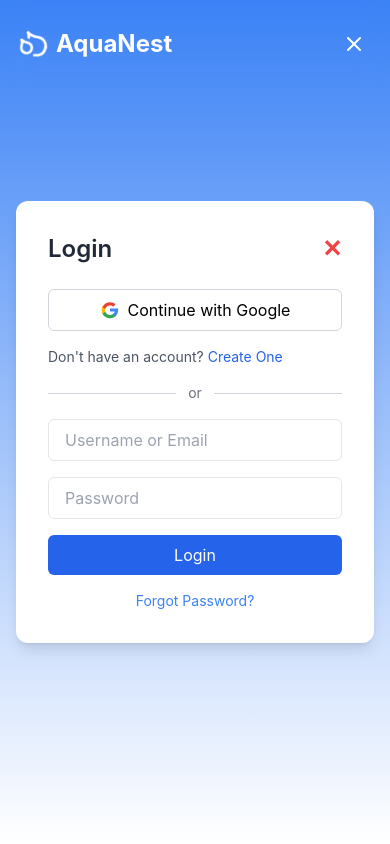
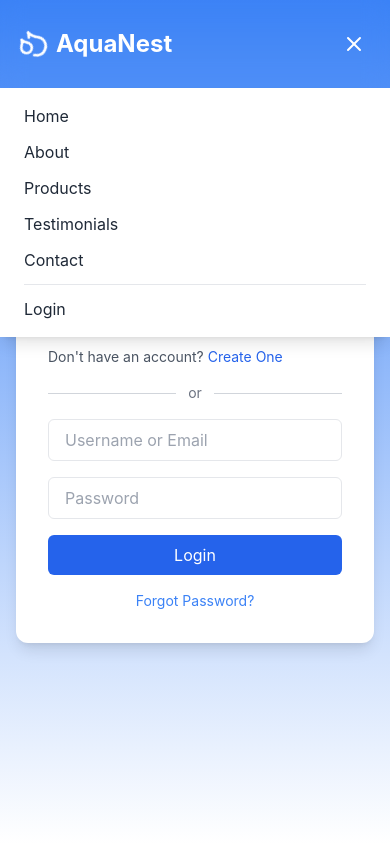
Before and after one commit to ChaudaryAbdullah/Aqua-Nest, a React (Vite) app in the folder frontend/: page /login in a window 390 px wide. Both pictures are taken after a click on the button 354 px from the left and 44 px from the top of the page. Shown: the top 844 px of the page. Built offline with nearby package versions, Linux system fonts and the light colour scheme.

Commit message:
refinements in navbar

```diff
--- a/frontend/src/components/Navbar.tsx
+++ b/frontend/src/components/Navbar.tsx
@@ -259,6 +259,90 @@ const Navbar = () => {
             </AnimatePresence>
           </motion.button>
         </div>
+        {/* Mobile Dropdown Menu */}
+        <AnimatePresence>
+          {isOpen && (
+            <motion.div
+              key="mobile-menu"
+              initial={{ opacity: 0, y: -10 }}
+              animate={{ opacity: 1, y: 0 }}
+              exit={{ opacity: 0, y: -10 }}
+              transition={{ duration: 0.3 }}
+              className="md:hidden absolute top-full left-0 w-full bg-white shadow-lg z-40"
+            >
+              <div className="flex flex-col items-start px-6 py-4 space-y-3">
+                {navLinks.map((link) => (
+                  <Link
+                    key={link.name}
+                    to={link.path}
+                    className="text-gray-800 hover:text-blue-600 w-full"
+                    onClick={() => setIsOpen(false)}
+                  >
+                    {link.name}
+                  </Link>
+                ))}
+
+                <hr className="w-full border-gray-200" />
+
+                {!isLoggedIn ? (
+                  <button
+                    onClick={() => {
+                      setIsOpen(false);
+                      navigate("/login");
+                    }}
+                    className="w-full text-left text-gray-800 hover:text-blue-600"
+                  >
+                    Login
+                  </button>
+                ) : (
+                  <>
+                    {isAdmin ? (
+                      <button
+                        onClick={() => {
+                          setIsOpen(false);
+                          handleViewAdmin();
+                        }}
+                        className="w-full text-left text-gray-800 hover:text-blue-600"
+                      >
+                        Admin Dashboard
+                      </button>
+                    ) : (
+                      <>
+                        <button
+                          onClick={() => {
+                            setIsOpen(false);
+                            handleViewOrder();
+                          }}
+                          className="w-full text-left text-gray-800 hover:text-blue-600"
+                        >
+                          View Order
+                        </button>
+                        <button
+                          onClick={() => {
+                            setIsOpen(false);
+                            handleViewHistory();
+                          }}
+                          className="w-full text-left text-gray-800 hover:text-blue-600"
+                        >
+                          View History
+                        </button>
+                      </>
+                    )}
+                    <button
+                      onClick={() => {
+                        setIsOpen(false);
+                        handleSignOut();
+                      }}
+                      className="w-full text-left text-red-500 hover:underline"
+                    >
+                      Sign Out
+                    </button>
+                  </>
+                )}
+              </div>
+            </motion.div>
+          )}
+        </AnimatePresence>
       </div>
     </motion.nav>
   );
```
